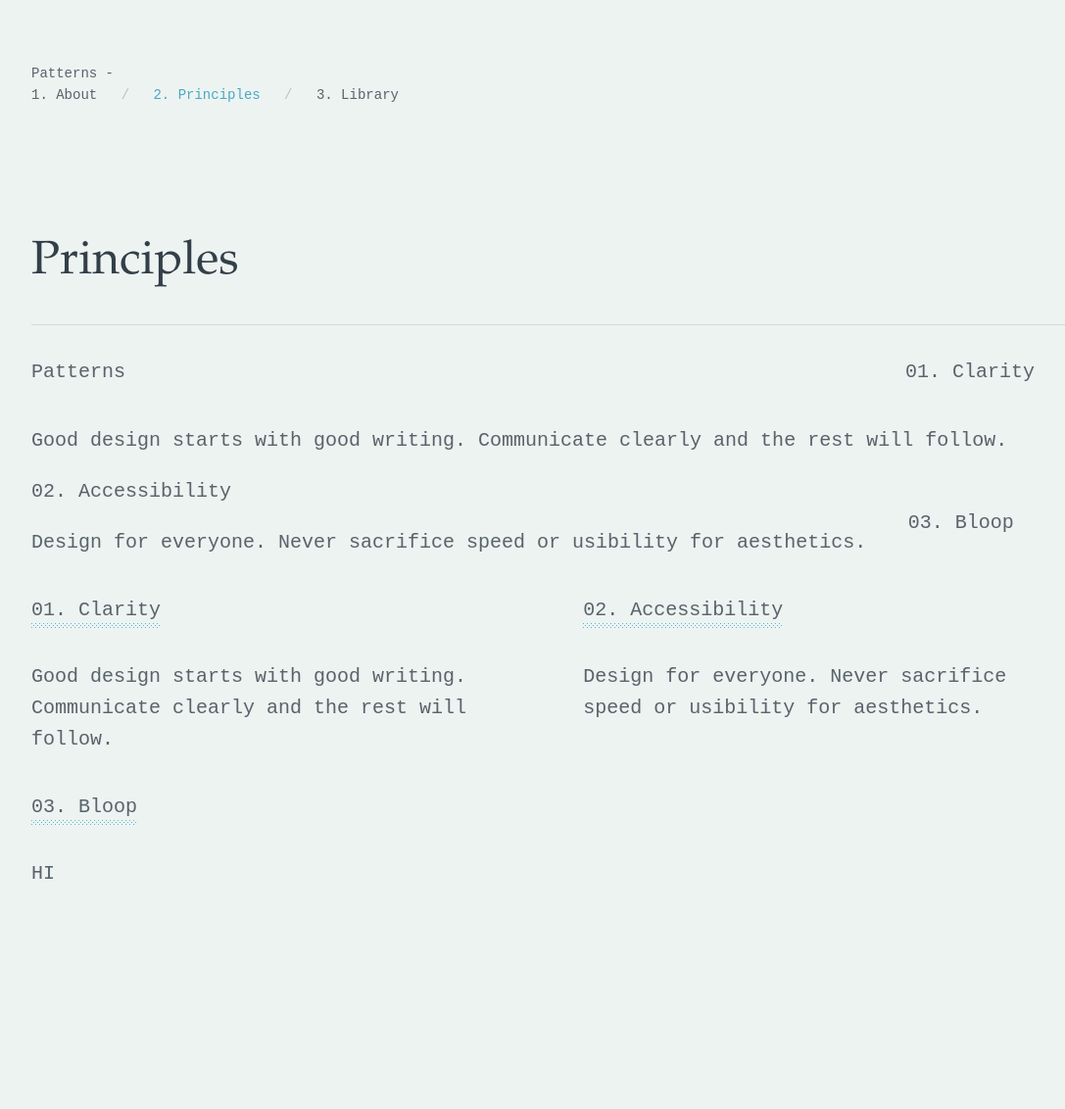
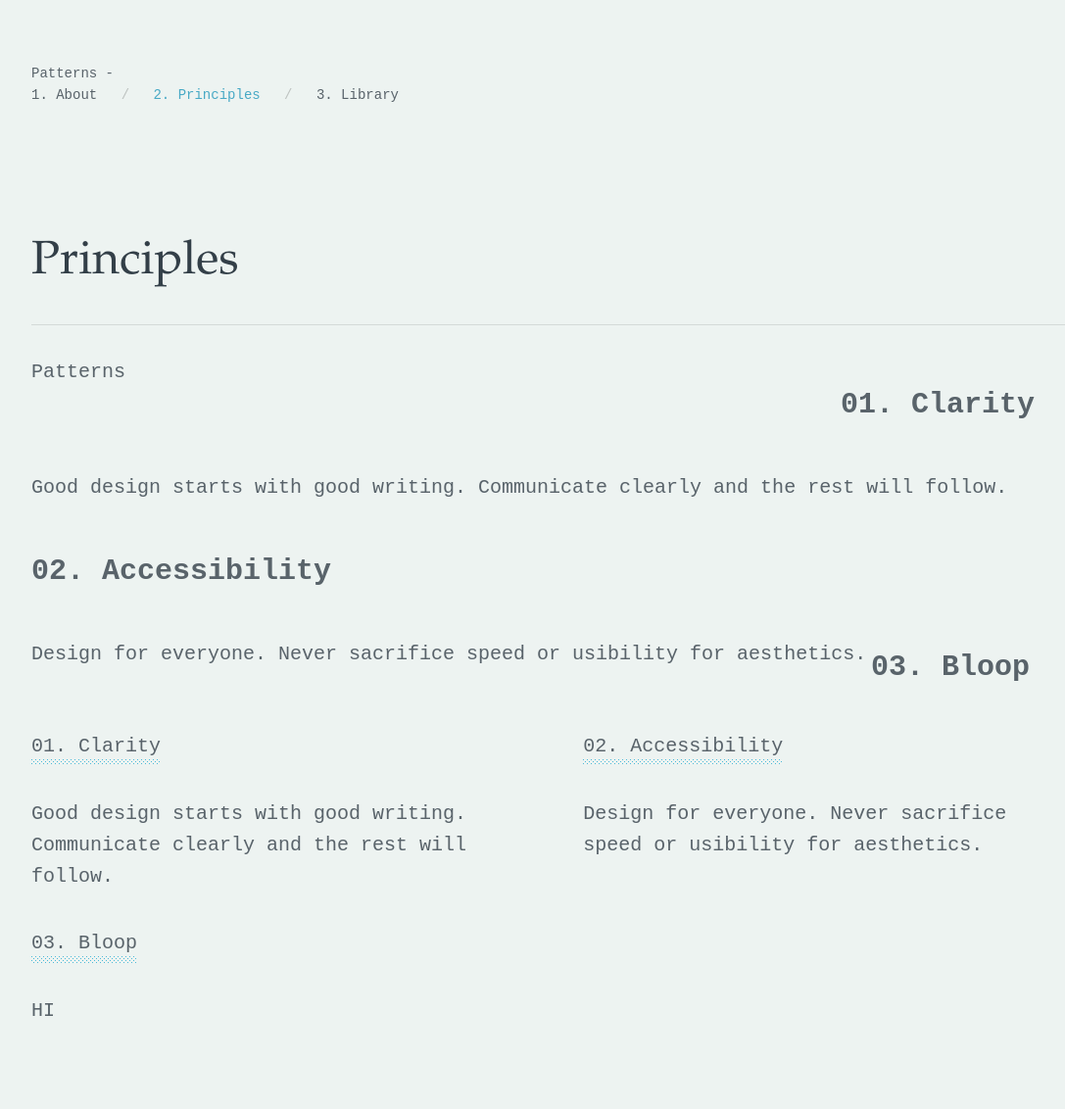
Before and after one commit to wearepatterns/wearepatterns.github.io, a Jekyll site: the page built from principles.markdown, in a window 1280 px wide. Shown: the whole page at 98% size, without its empty margins (32-1119 px from the left). Built offline with Jekyll 4.4.1, drawn with Linux system fonts in a browser that asks for light colours; before the commit the page ends 992 px from its top, so only the background shows below that.

Commit message:
Update pl.html

```diff
--- a/_layouts/pl.html
+++ b/_layouts/pl.html
@@ -8,7 +8,7 @@ layout: default
         {{ site.title }}
 
         {% for principle in page.principles %}
-        <h2></h2>{{ principle.title }}</h2>
+        <h2>{{ principle.title }}</h2>
         <p>{{ principle.body }}</p>
         {% endfor %}
 
```
